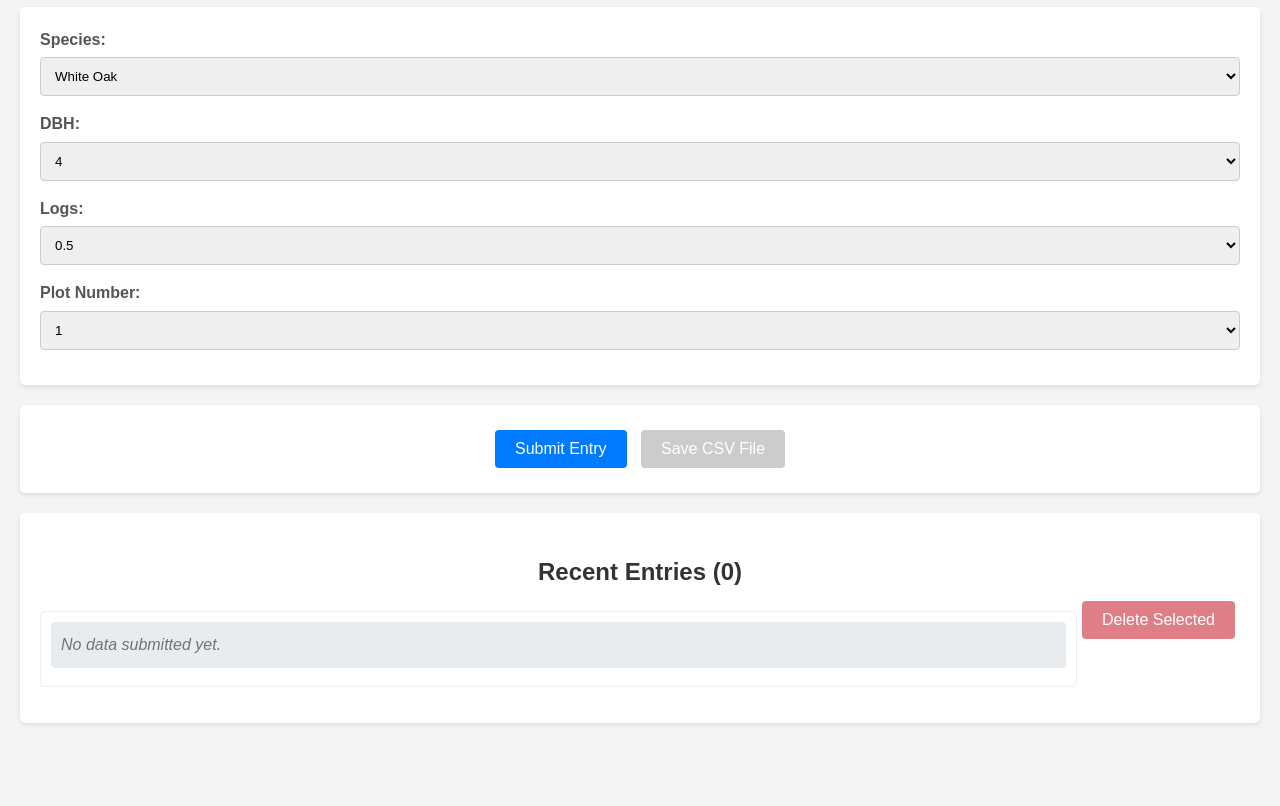
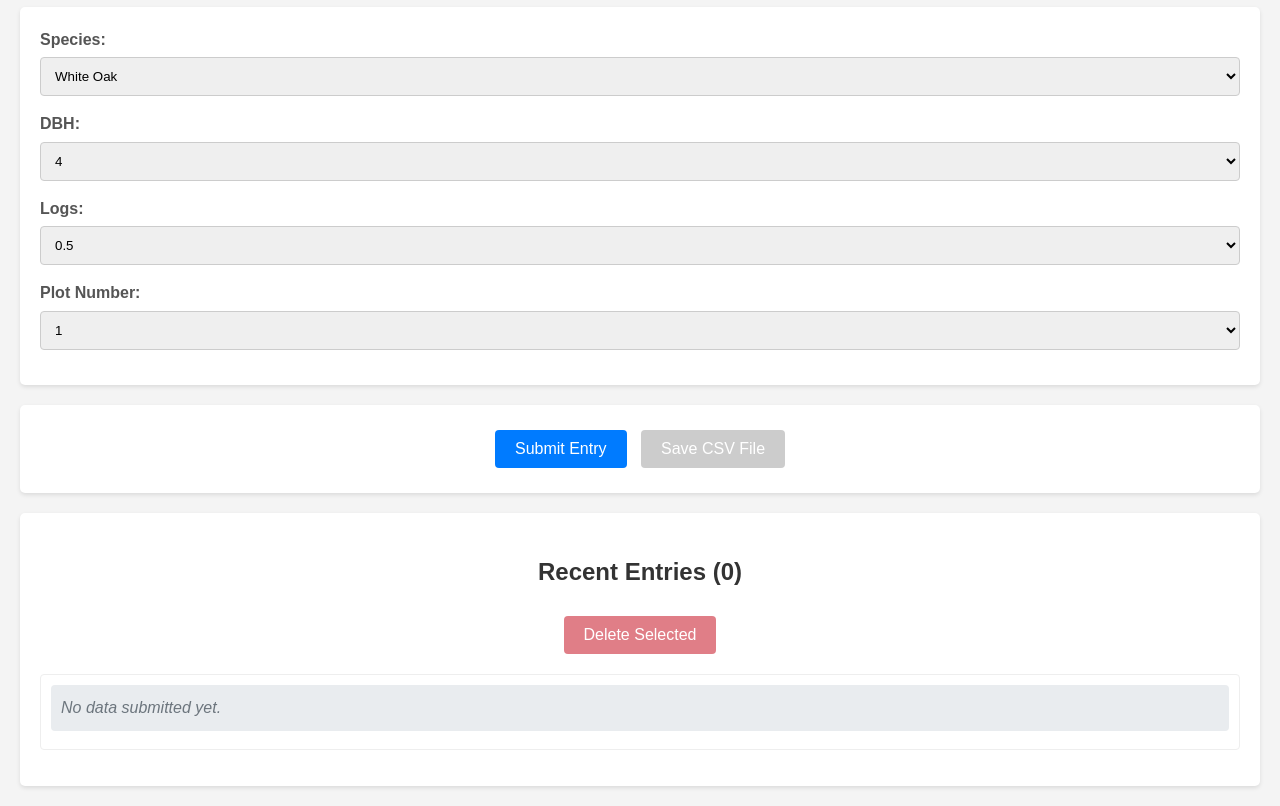
Before and after one commit to James-baunach/tree-app, a plain HTML site: page index.html in a window 1280 px wide. Shown: the part 86-892 px from the top of the page. Before the commit the page ends 829 px from the top, so only its background shows below. Drawn offline with Linux system fonts and the light colour scheme.

Commit message:
Update style.css

```diff
--- a/style.css
+++ b/style.css
@@ -63,10 +63,19 @@ button:disabled {
     cursor: not-allowed;
 }
 
+/* Styles for the container holding the delete button */
+.delete-button-container {
+    text-align: center; /* Center the button */
+    margin-top: 10px; /* Space below H2 */
+    margin-bottom: 15px; /* Space above the list */
+}
+
+/* Styles specific to the delete button */
 .delete-button {
     background-color: #dc3545; /* Red color for delete */
-    float: right; /* Position delete button */
-    margin-top: -10px; /* Adjust position slightly */
+    /* float: right; */ /* REMOVED */
+    /* margin-top: -10px; */ /* REMOVED */
+    /* Margins are now handled by the container or default button margin */
 }
 
 .delete-button:hover {
@@ -74,14 +83,14 @@ button:disabled {
 }
 
 .delete-button:disabled {
-    background-color: #e07e87;
+    background-color: #e07e87; /* Lighter red when disabled */
 }
 
 
 #entriesList {
     list-style: none;
     padding: 0;
-    margin-top: 10px;
+    margin-top: 10px; /* Adjusted margin-top as button spacing is handled above */
     max-height: 200px; /* Limit height and make scrollable */
     overflow-y: auto;
     border: 1px solid #eee;
@@ -108,4 +117,6 @@ button:disabled {
     border: none;
     background-color: transparent;
     text-align: center;
+    padding: 10px; /* Add padding for consistency */
+    margin: 0; /* Reset margin */
 }
```
